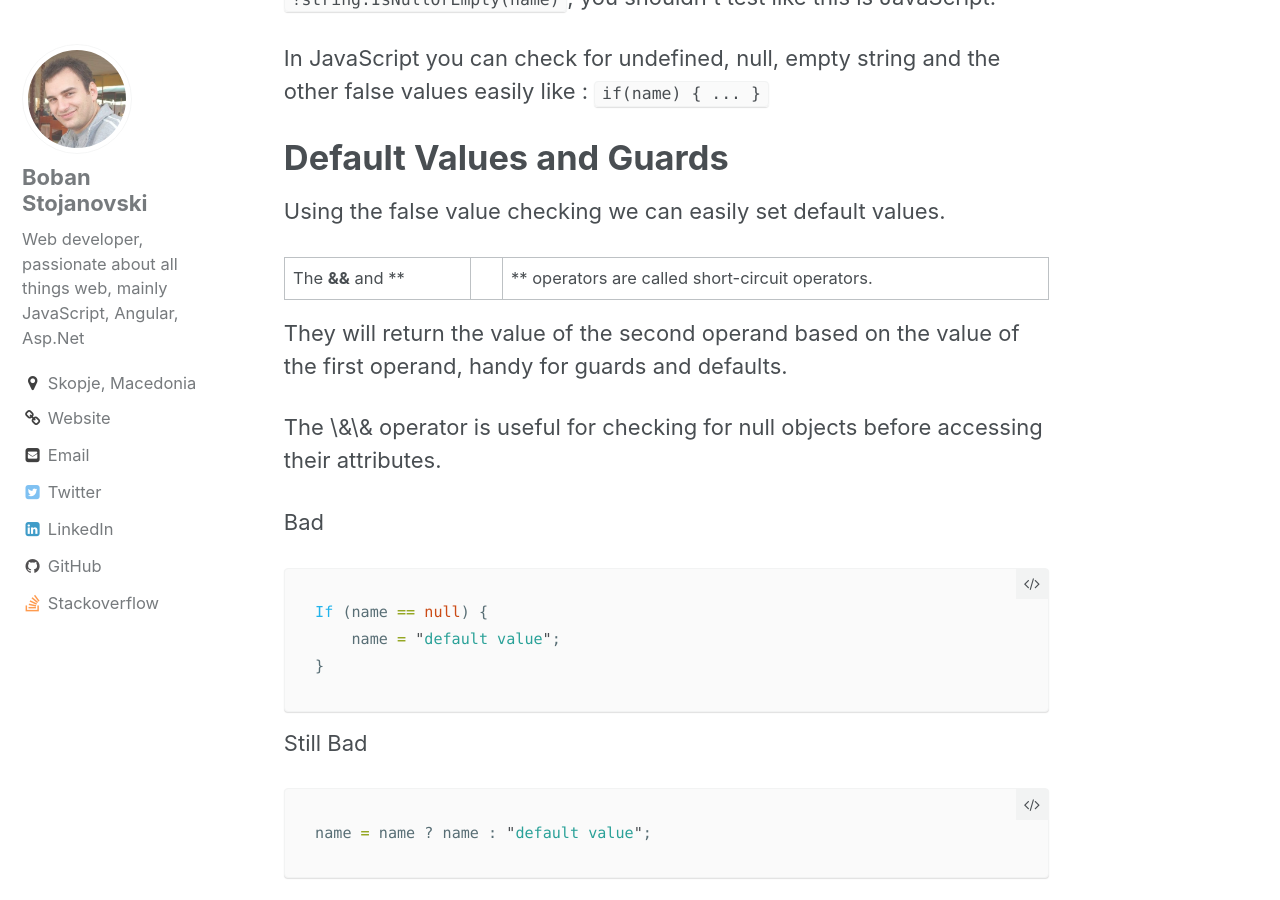
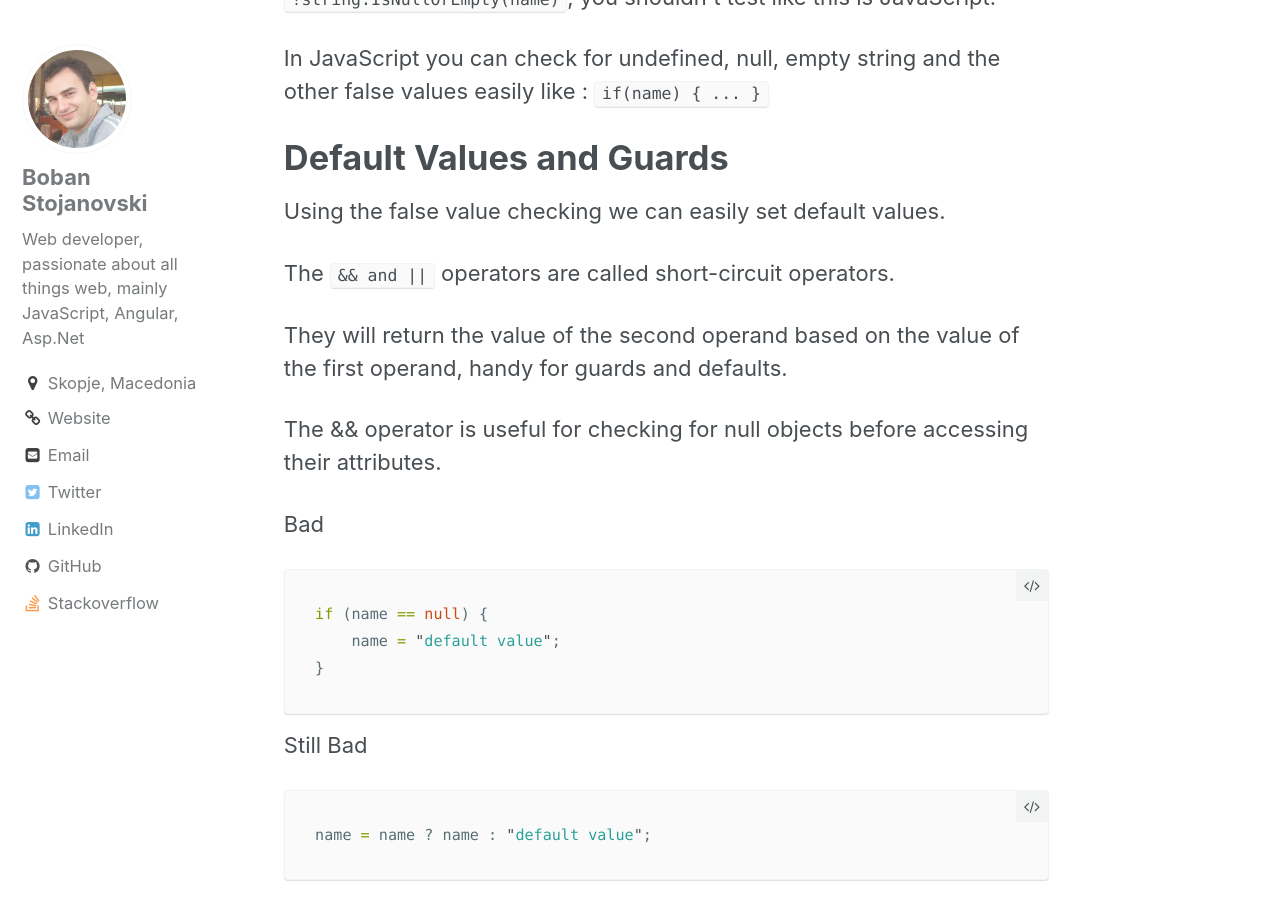
Before and after one commit to boban100janovski/boban984.github.io, a Jekyll site: the page built from _posts/2013-11-03-Basic-JavaScript-Tips.md, in a window 1280 px wide and 900 px high, scrolled down 5167 px. Built offline with Jekyll 4.4.1, drawn with Linux system fonts in a browser that asks for light colours; comment, search, counter and statistics services are not loaded.

````diff
--- a/_posts/2013-11-03-Basic-JavaScript-Tips.md
+++ b/_posts/2013-11-03-Basic-JavaScript-Tips.md
@@ -50,32 +50,32 @@ The variable someCar will always be of type Car so we can\'t reassign that varia
 Types are now dynamic defined by their structure, checking is done at runtime.
 If you would try to access some property that doesn\'t exist you would get a message like property not defined or similar.
 
-```javascript
+~~~ javascript
 var number = 1;
 number = new Date();
-```
+~~~
 
 Here you see that number can change the type.
 
 # Dynamic Typing
 
-```javascript
+~~~ javascript
 var person = {
     name : "Bobi",
     age : "32"
 }
-```
+~~~
 
 Even though person is already defined as an object that has 2 properties name and age,
 we can add new properties at any time.
 
-```javascript
+~~~ javascript
 person.phone = "070 333 444";
 
 person.sayHi = function () {
     alert('Hi i am '+ this.name);
 }
-```
+~~~
 
 This is a powerful aspect of the language that allows you to grow your object.
 
@@ -94,7 +94,7 @@ In JavaScript the following values are evaluated to false:
 
 Look at the following examples
 
-```javascript
+~~~ javascript
 //For example, these all evaluate to false.
 console.log( null      ? true : false ); // false
 console.log( 0         ? true : false ); // false
@@ -131,7 +131,7 @@ console.log( "" === false        ); // false
 console.log( false === false     ); // true
 console.log( NaN === false       ); // false
 console.log( undefined === false ); // false
-```
+~~~
 
 [code on jsfiddle](http://jsfiddle.net/boban984/E7trA/)
 
@@ -147,38 +147,38 @@ In JavaScript you can check for undefined, null, empty string and the other fals
 
 Using the false value checking we can easily set default values.
 
-The **&&** and **||** operators are called short\-circuit operators.
+The `&& and ||` operators are called short\-circuit operators.
 
 They will return the value of the second operand based on the value of the first operand, handy for guards and defaults.
 
-The \&\& operator is useful for checking for null objects before accessing their attributes.
+The && operator is useful for checking for null objects before accessing their attributes.
 
 Bad
 
-```javascript
-If (name == null) {
+~~~ javascript
+if (name == null) {
     name = "default value";
 }
-```
+~~~
 
 Still Bad
 
-```javascript
+~~~ javascript
 name = name ? name : "default value";
-```
+~~~
 
 Good
 
-```javascript
+~~~ javascript
 name = name || "default value";
-```
+~~~
 
 
 Guard against **null** object using &&, this way we avoid trying to access the property
 
-```javascript
+~~~ javascript
 var name = obj && obj.name
-```
+~~~
 
 # Determining type
 
@@ -197,15 +197,15 @@ Special values
 
 We can determine the type using `typeof` and `instanceof` commands:
 
-```javascript
+~~~ javascript
 typeof x or typeof(x) //The first one is most commonly used
 
 x instanceof constructor
-```
+~~~
 
 example:
 
-```javascript
+~~~ javascript
 typeof undefined           // "undefined"
 typeof 0                    // "number"
 typeof true                 // "boolean"
@@ -218,14 +218,14 @@ typeof new Date             // "object"
 typeof null                 // "object"
 typeof function(){}         // "function"
 typeof NaN                  // "number"
-```
+~~~
 
 The last three checks are quirks in the language null is not a real object, you cant do:
 
-```javascript
+~~~ javascript
 var foo = null
 foo.one = 1 // error, can't assign a property to primitive
-```
+~~~
 
 Functions are objects in JavaScript despite of their special treatment.
 
@@ -233,7 +233,7 @@ The `typeof NaN == 'number'` is a bit strange because `NaN` stands for \'Not-A-N
 
 The typeof operator works well for primitive types but it can\'t differentiate objects.
 
-```javascript
+~~~ javascript
 // Common sample usage of typeof
 function f(x) {
  if (typeof x == 'function') {
@@ -248,7 +248,7 @@ if (typeof($) !== 'undefined')
 
 //The typeof is used here because if we check the variable directly we will get an error
 // if($) {...} will throw an error
-```
+~~~
 
 A global variable can be accessed as a property of built-in window object. Let\'s check it:
 
@@ -266,7 +266,7 @@ How do we check custom objects?
 
 We can do that using the instanceof operator, like so:
 
-```javascript
+~~~ javascript
 function Person(name){
   this.name = name
 }
@@ -287,14 +287,14 @@ myString instanceof Date;   // returns false
 myDate instanceof Date;     // returns true
 myDate instanceof Object;   // returns true
 myDate instanceof String;   // returns false
-```
+~~~
 
 So in a few words, `typeof` use it for primitives and functions (wrong about null),
 instanceof good for custom objects and native ones too.
 
 # Type Coercion
 
-```javascript
+~~~ javascript
 if ([0]) {
     [0] == true; //false
     !![0]; //true
@@ -304,7 +304,7 @@ if ("someString") {
     "someString" == false; //false
     "someString" == true; //false
 }
-```
+~~~
 
 Type coercion in JavaScript can be confusing, but it\'s just a feature of the language, we need to understand it not be afraid of it.
 
@@ -346,7 +346,7 @@ otherwise… | The result equals the input argument (no conversion).
 
 Examples:
 
-```javascript
+~~~ javascript
 [0] == true;
 
 //what's going on
@@ -358,9 +358,9 @@ Examples:
 "0" == 1;
 //convert string using toNumber
 0 == 1; //false!
-```
+~~~
 
-```javascript
+~~~ javascript
 "someString" == true;
 
 // what's going on
@@ -369,9 +369,9 @@ Examples:
 "someString" == 1;
 // convert string using toNumber
 NaN == 1; //false!
-```
+~~~
 
-```javascript
+~~~ javascript
 "someString" == false;
 
 // what's going on
@@ -381,16 +381,16 @@ NaN == 1; //false!
 
 // convert string using toNumber
 NaN == 0; //false!
-```
+~~~
 
-```javascript
+~~~ javascript
 numObj = new Number(1);
 numObj == 1;
 
 // what's going on convert object using toPrimitive
 // valueOf returns a primitive so use it
 1 == 1; //true!
-```
+~~~
 
 Nice tool to see how coercion works: [http://jscoercion.qfox.nl/](http://jscoercion.qfox.nl/)
 
````
Also changed, not shown: _drafts/OAUTH2-ROPC-FLOW-USING-IDENTITYSERVER4-ASP.NET-CORE-AND-ANGULAR2.md (added, +6 -0 lines).
